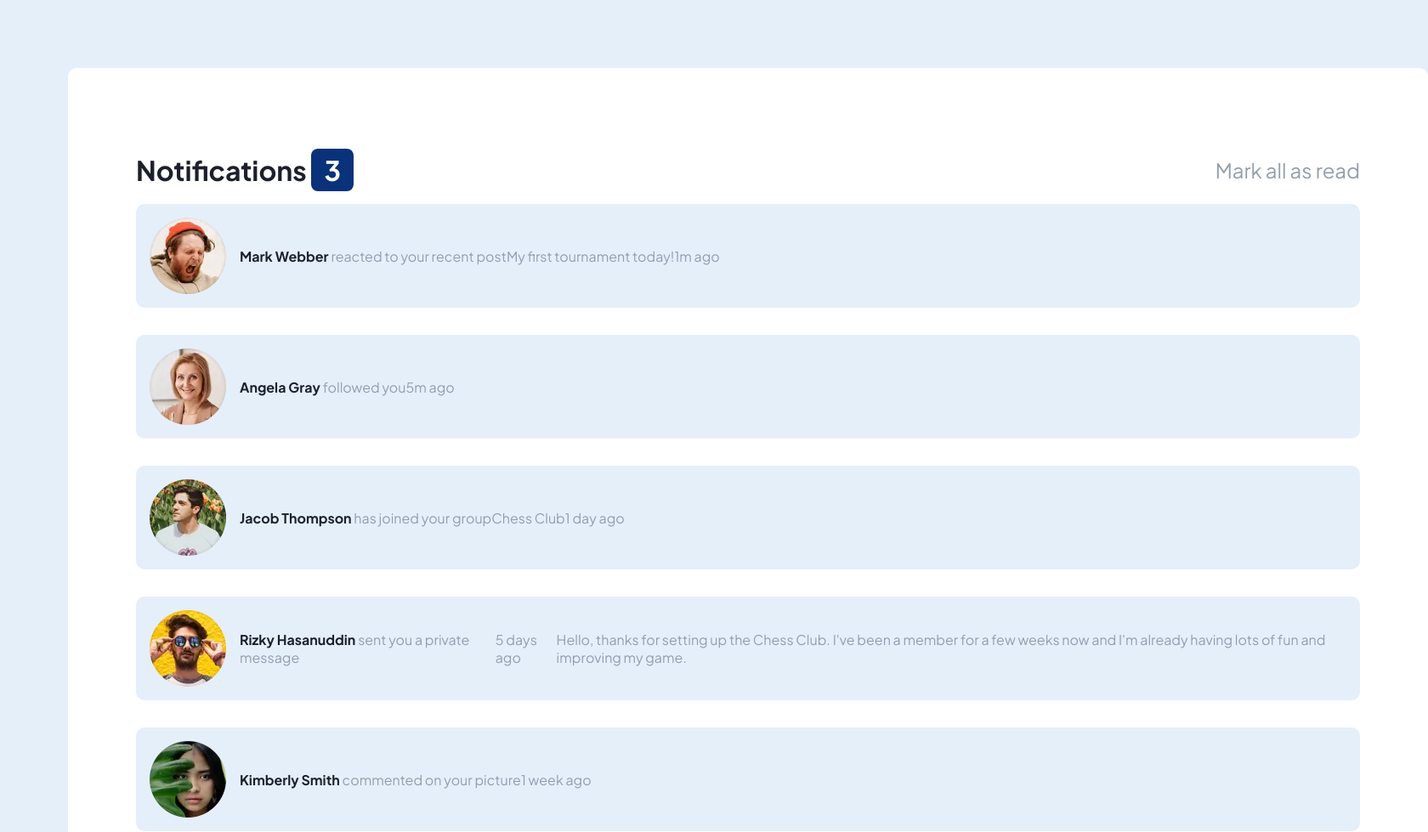
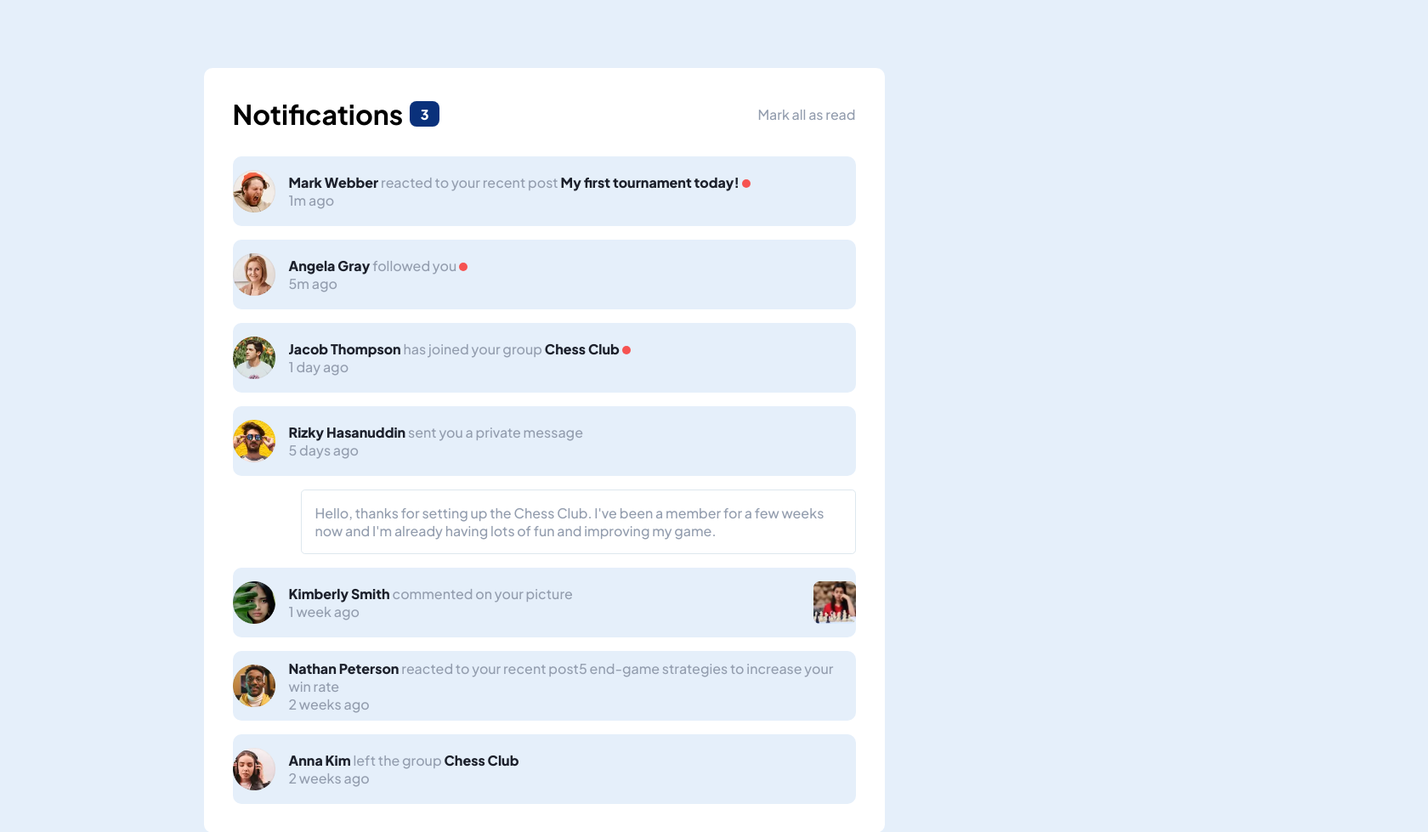
Before and after one commit to pguevara135/notifications-page-main, a plain HTML site: page index.html in a window 1280 px wide. Shown: the top 979 px of the page at 85% size, 1680 px wide, since content can reach past the window. Drawn offline with Linux system fonts and the light colour scheme.

Commit message:
Final project update

```diff
--- /dev/null
+++ b/app.js
@@ -0,0 +1,22 @@
+const unReadMessage = document.querySelectorAll('.unread');
+const unread = document.getElementById('notification');
+const markAll = document.getElementById('mark-all');
+
+unread.innerText = unReadMessage.length;
+
+unReadMessage.forEach((message) => {
+    message.addEventListener('click', () => {
+        message.classList.remove('unread');
+        unread.innerText = unReadMessage.length;
+        const newUnreadMessage = document.querySelectorAll('.unread');
+        unread.innerText = newUnreadMessage.length;
+    });
+});
+
+markAll.addEventListener('click', () => {
+    unread.forEach((message) => {
+        message.classList.remove('unread');
+    });
+    const newUnreadMessage = document.querySelectorAll('.unread');
+    unread.innerText = newUnreadMessage.length;
+})
--- a/index.html
+++ b/index.html
@@ -16,86 +16,139 @@
   </style>
 </head>
 <body>
+
   <main class="container">
+
+    <!-- ! CABECALHO -->
+
     <header class="header">
-      <h1 class="title">Notifications <span>3</span></h1>
-      <p class="read">Mark all as read</p>
+      <div class="notif-box">
+        <h1 class="title">Notifications</h1>
+        <span id="notification"></span>
+      </div>
+
+      <p class="mark_all">Mark all as read</p>
     </header>
+
+    <!-- ! CORPO -->
+
     <section class="main">
-      <div class="user">
+
+      <!-- ? MARK WEBBER -->
+      <div class="user unread">
         <img src="assets/images/avatar-mark-webber.webp" alt="user-avatar" class="user-avatar">
+        <div class="description">
           <p class="user-description">
-          <strong class="user_name">Mark Webber </strong>reacted to your recent post<span class="">My first tournament today!</span>
+            <strong class="dark-mode">Mark Webber </strong>reacted to your recent post<span class="dark-mode"> My first tournament today!</span>
           </p>
           <p class="time">1m ago</p>
           <div class="coment">
-
           </div>
         </div>
-      <div class="user">
+      </div>
+
+      <!-- ?ANGELA GRAY -->
+      <div class="user unread">
+
         <img src="assets/images/avatar-angela-gray.webp" alt="user-avatar" class="user-avatar">
+
+        <div class="description">
           <p class="user-description">
-          <strong class="user_name">Angela Gray </strong>followed you<span class=""></span>
+            <strong class="dark-mode">Angela Gray </strong>followed you<span class=""></span>
           </p>
           <p class="time">5m ago</p>
           <div class="coment">
 
           </div>
         </div>
-      <div class="user">
+      </div>
+
+      <!-- ? JACOB THOMPSON -->
+      <div class="user unread">
+
         <img src="assets/images/avatar-jacob-thompson.webp" alt="user-avatar" class="user-avatar">
+
+        <div class="description">
           <p class="user-description">
-          <strong class="user_name">Jacob Thompson</strong> has joined your group<span class="">Chess Club</span>
+            <strong class="dark-mode">Jacob Thompson</strong> has joined your group<span class="dark-mode"> Chess Club</span>
           </p>
           <p class="time">1 day ago</p>
           <div class="coment">
 
           </div>
         </div>
+      </div>
+
+      <!-- ? RIZKY HASANUDDIN -->
       <div class="user">
+
         <img src="assets/images/avatar-rizky-hasanuddin.webp" alt="user-avatar" class="user-avatar">
+
+        <div class="description">
+          <div class="message-card">
             <p class="user-description">
-          <strong class="user_name">Rizky Hasanuddin </strong>sent you a private message<span class=""></span>
+              <strong class="dark-mode">Rizky Hasanuddin </strong>sent you a private message<span class=""></span>
             </p>
             <p class="time">5 days ago</p>
-        <div class="coment">
+          </div>
+
+        </div>
+      </div>
+      <div class="message">
         Hello, thanks for setting up the Chess Club. I've been a member for a few weeks now and
         I'm already having lots of fun and improving my game.
       </div>
-      </div>
+
+      <!-- ? KIMBERLY SMITH -->
       <div class="user">
+
         <img src="assets/images/avatar-kimberly-smith.webp" alt="user-avatar" class="user-avatar">
+
+        <div class="description">
           <p class="user-description">
-          <strong class="user_name">Kimberly Smith </strong>commented on your picture<span class=""></span>
+            <strong class="dark-mode">Kimberly Smith </strong>commented on your picture<span class=""></span>
           </p>
           <p class="time">1 week ago</p>
+        </div>
+        <img src="assets/images/image-chess.webp" alt="chess-image" class="chess-image">
+      </div>
+
+      <!-- ? NATHAN PETERSON -->
+      <div class="user">
+
+        <img src="assets/images/avatar-nathan-peterson.webp" alt="user-avatar" class="user-avatar">
+
+        <div class="description">
+          <p class="user-description">
+            <strong class="dark-mode">Nathan Peterson  </strong>reacted to your recent post<span class="">5 end-game strategies to increase your win rate</span>
+          </p>
+          <p class="time">2 weeks ago</p>
           <div class="coment">
+
 
           </div>
         </div>
+      </div>
+
+      <!-- ? ANNA KIM -->
       <div class="user">
-        <img src="assets/images/avatar-nathan-peterson.webp" alt="user-avatar" class="user-avatar">
+
+        <img src="assets/images/avatar-anna-kim.webp" alt="user-avatar" class="user-avatar">
+
+        <div class="description">
           <p class="user-description">
-          <strong class="user_name">Nathan Peterson  </strong>reacted to your recent post<span class="">5 end-game strategies to increase your win rate</span>
+            <strong class="dark-mode">Anna Kim
+              </strong>left the group<span class="dark-mode"> Chess Club</span>
           </p>
           <p class="time">2 weeks ago</p>
           <div class="coment">
 
           </div>
         </div>
-      <div class="user">
-        <img src="assets/images/avatar-anna-kim.webp" alt="user-avatar" class="user-avatar">
-        <p class="user-description">
-          <strong class="user_name">Anna Kim
-            </strong>left the group<span class="">Chess Club</span>
-        </p>
-        <p class="time">2 weeks ago</p>
-        <div class="coment">
-
-        </div>
       </div>
     </section>
   </main>
+  <script src="app.js"></script>
 
   <!-- <div class="attribution">
     Challenge by <a href="https://www.frontendmentor.io?ref=challenge" target="_blank">Frontend Mentor</a>.
--- a/style.css
+++ b/style.css
@@ -3,73 +3,151 @@
 /* ! COPY CLASS HTML TO CSS ALT + X */
 
 :root {
-    --white: hsl(0, 0%, 100%);
-    --very-light-grayish-blue: #0A327A;
-    --light-grayish-blue-1: hsl(211, 68%, 94%);
-    --grayish-blue: hsl(219, 14%, 63%);
-    --dark-grayish-blue: hsl(219, 12%, 42%);
-    --very-dark-blue: hsl(224, 21%, 14%);
-    --light-grayish-blue-2: hsl(205, 33%, 90%);
+    --white: rgb(255, 255, 255);
+    --very-light-grayish-blue: rgb(247, 250, 253);
+    --light-grayish-blue-1: rgb(229, 239, 250);
+    --grayish-blue: rgb(147, 157, 174);
+    --dark-grayish-blue: rgb(94, 103, 120);
+    --very-dark-blue: rgb(28, 32, 43);
+    --light-grayish-blue-2: rgb(221, 231, 238);
+
+    /* ? Primary color */
+
+    --red: rgb(246, 83, 81);
+    --Blue: rgb(10, 49, 123);
 }
 
-* {
+*, *::before, *::after {
     margin: 0;
     padding: 0;
     text-decoration: none;
 
 }
 
+img {
+    max-width: 100%;
+    object-fit: cover;
+    display: block;
+}
+
+.dark-mode {
+    color: var(--very-dark-blue);
+    cursor: pointer;
+    font-weight: 800;
+}
+
+.dark-mode:hover {
+    color: var(--Blue);
+}
+
+.unread {
+    background-color: var(--light-grayish-blue-1) !important;
+}
+
+.unread p:first-of-type::after {
+    content: "";
+    background-color: var(--red);
+    width: 10px;
+    height: 10px;
+    display: inline-block;
+    border-radius: 50%;
+}
+
 body {
+    min-height: 100vh;
+    display: flex;
+    justify-content: center;
+    align-items: center;
+    min-height: 100vh;
     box-sizing: border-box;
     color: var(--grayish-blue);
     font-family: "Plus Jakarta Sans", sans-serif;
+    font-size: 16px;
+    font-weight: 500;
     background-color: var(--light-grayish-blue-1);
     padding: 5rem;
 }
 
 .container {
-    width: 1440px;
-    margin: auto;
-    padding: 5rem;
+    max-width: 733px;
     background-color: var(--white);
     border-radius: 10px;
+    padding: 34px;
 }
 
 .header {
     display: flex;
+    justify-content: space-between;
     align-items: center;
-    justify-content: space-between;
-    padding: 20px 0;
+    margin-bottom: 30px;
 }
 
-.title {
-    color: var(--very-dark-blue);
+.header h1 {
+    color: black;
 }
 
-.title span {
-    color: var(--white);
-    background-color: var(--very-light-grayish-blue);
-    padding: 5px 15px;
-    border-radius: 8px;
+.notif-box {
+    display: flex;
+    align-items: center;
 }
 
-.read {
-    font-size: 1.5rem;
+#notification {
+    background-color: var(--Blue);
+    color: var(--white);
+    border-radius: .5rem;
+    margin-left: .5rem;
+    width: 35px;
+    height: 30px;
+    display: flex;
+    align-items: center;
+    justify-content: center;
+    font-weight: 800;
+}
+
+.main {
+    display: flex;
+    flex-direction: column;
+    gap: 1rem;
 }
 
 .user {
+    width: 100%;
+    min-height: 82px;
     display: flex;
     align-items: center;
     background-color: var(--light-grayish-blue-1);
-    margin-bottom: 2rem;
     border-radius: 10px;
-    padding: 1rem;
 }
 
-.user-description {
-    margin-left: 1rem;
+.user img {
+    width: 50px;
 }
 
-.user_name {
-    color: var(--very-dark-blue);
+.description {
+    margin-left: 1rem;
+    display: flex;
+    flex-direction: column;
+    justify-content: space-between;
 }
+
+.message {
+    padding: 1rem;
+    border: 1px solid var(--light-grayish-blue-2);
+    border-radius: .3rem;
+    cursor: pointer;
+    margin: 0 0 0 5rem;
+}
+
+.message:hover {
+    background-color: var(--light-grayish-blue-1);
+}
+
+.chess-image {
+    margin-left: auto;
+}
+
+@media screen and (max-width: 55px) {
+    .container {
+        margin: 0;
+    }
+}
```
Also changed, not shown: 1 other file. Lines whose indentation alone changed are shown as unchanged.
